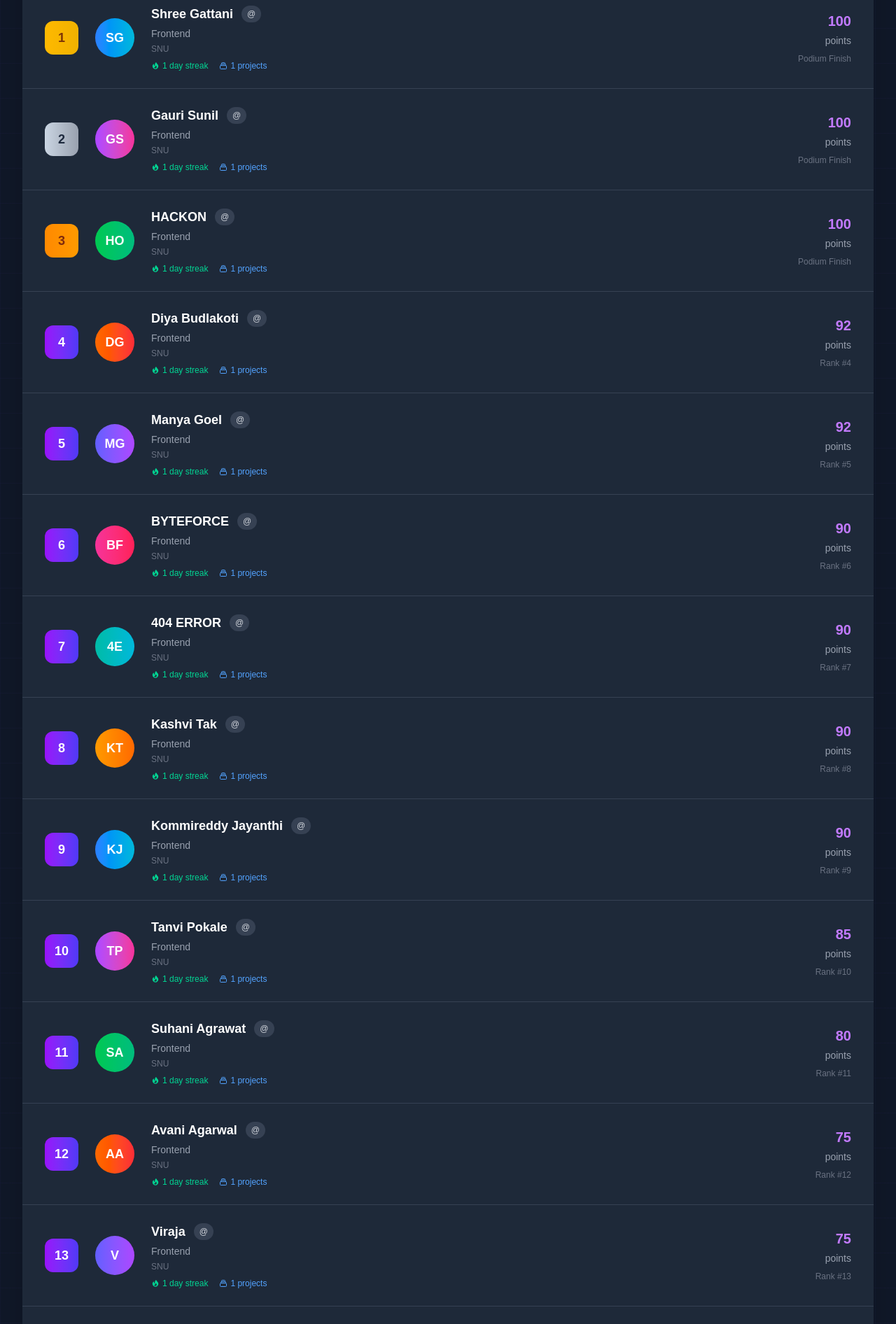
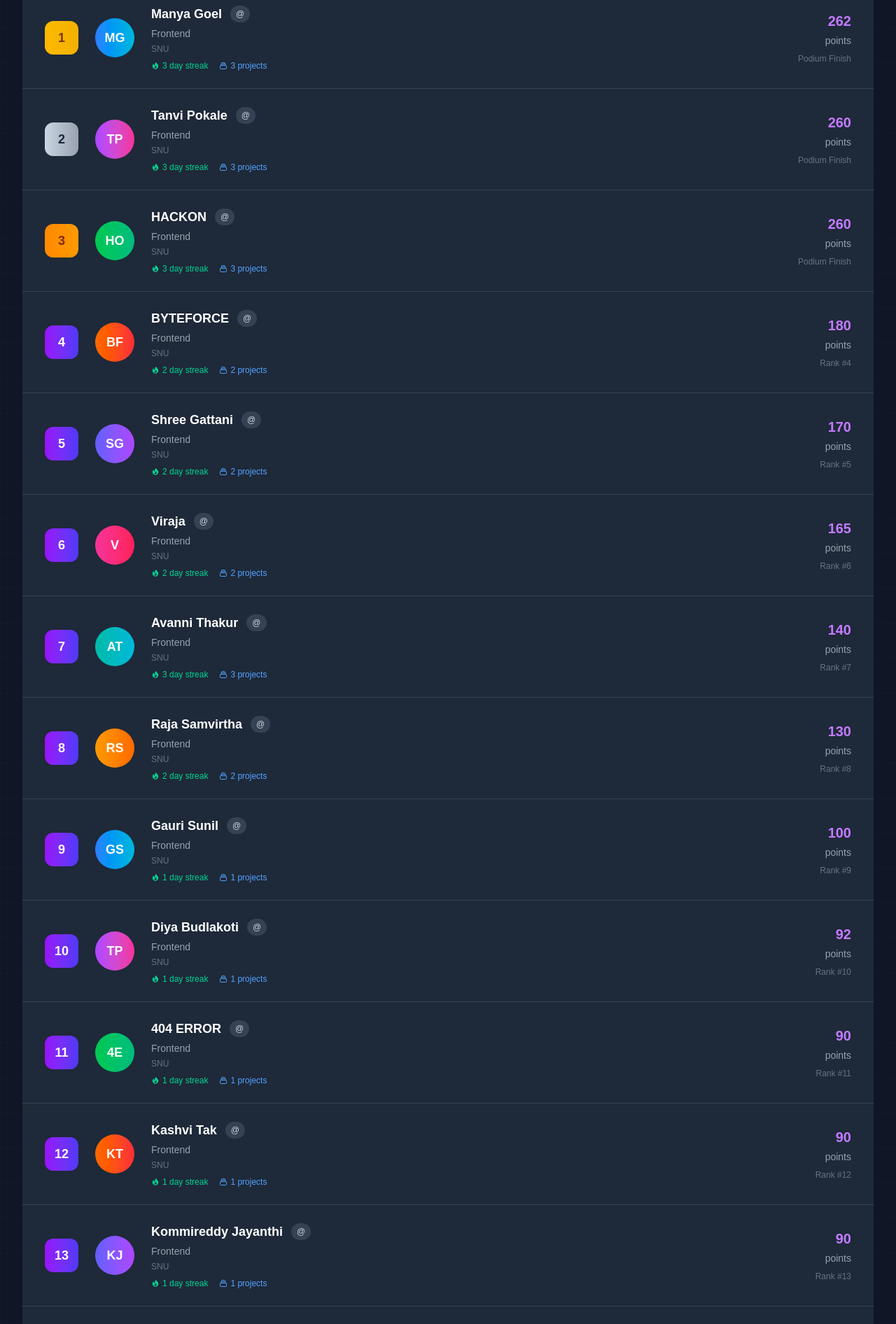
Before and after one commit to ACM-W-Shiv-Nadar-University/levelup, a Next.js app: page /leaderboard in a window 1280 px wide. Shown: the part 860-2752 px from the top of the page at 70% size. Built offline with nearby package versions, Linux system fonts and the light colour scheme; no server answers.

Commit message:
leaderboard update

```diff
--- a/src/app/leaderboard/page.js
+++ b/src/app/leaderboard/page.js
@@ -15,17 +15,94 @@ export default function Leaderboard() {
   const leaderboardData = [
     {
       rank: 1,
-      name: "Shree Gattani",
-      points: 100,
+      name: "Manya Goel",
+      points: 262,
       level: "Frontend",
-      projects: 1,
-      avatar: "SG",
-      streak: 1,
+      projects: 3,
+      avatar: "MG",
+      streak: 3,
       category: "frontend",
       institution: "SNU",
     },
     {
       rank: 2,
+      name: "Tanvi Pokale",
+      points: 260,
+      level: "Frontend",
+      projects: 3,
+      avatar: "TP",
+      streak: 3,
+      category: "frontend",
+      institution: "SNU",
+    },
+    {
+      rank: 3,
+      name: "HACKON",
+      points: 260,
+      level: "Frontend",
+      projects: 3,
+      avatar: "HO",
+      streak: 3,
+      category: "frontend",
+      institution: "SNU",
+    },
+    {
+      rank: 4,
+      name: "BYTEFORCE",
+      points: 180,
+      level: "Frontend",
+      projects: 2,
+      avatar: "BF",
+      streak: 2,
+      category: "frontend",
+      institution: "SNU",
+    },
+    {
+      rank: 5,
+      name: "Shree Gattani",
+      points: 170,
+      level: "Frontend",
+      projects: 2,
+      avatar: "SG",
+      streak: 2,
+      category: "frontend",
+      institution: "SNU",
+    },
+    {
+      rank: 6,
+      name: "Viraja",
+      points: 165,
+      level: "Frontend",
+      projects: 2,
+      avatar: "V",
+      streak: 2,
+      category: "frontend",
+      institution: "SNU",
+    },
+    {
+      rank: 7,
+      name: "Avanni Thakur",
+      points: 140,
+      level: "Frontend",
+      projects: 3,
+      avatar: "AT",
+      streak: 3,
+      category: "frontend",
+      institution: "SNU",
+    },
+    {
+      rank: 8,
+      name: "Raja Samvirtha",
+      points: 130,
+      level: "Frontend",
+      projects: 2,
+      avatar: "RS",
+      streak: 2,
+      category: "frontend",
+      institution: "SNU",
+    },
+    {
+      rank: 9,
       name: "Gauri Sunil",
       points: 100,
       level: "Frontend",
@@ -36,51 +113,18 @@ export default function Leaderboard() {
       institution: "SNU",
     },
     {
-      rank: 3,
-      name: "HACKON",
-      points: 100,
+      rank: 10,
+      name: "Diya Budlakoti",
+      points: 92,
       level: "Frontend",
       projects: 1,
-      avatar: "HO",
+      avatar: "TP",
       streak: 1,
       category: "frontend",
       institution: "SNU",
     },
     {
-      rank: 4,
-      name: "Diya Budlakoti",
-      points: 92,
-      level: "Frontend",
-      projects: 1,
-      avatar: "DG",
-      streak: 1,
-      category: "frontend",
-      institution: "SNU",
-    },
-    {
-      rank: 5,
-      name: "Manya Goel",
-      points: 92,
-      level: "Frontend",
-      projects: 1,
-      avatar: "MG",
-      streak: 1,
-      category: "frontend",
-      institution: "SNU",
-    },
-    {
-      rank: 6,
-      name: "BYTEFORCE",
-      points: 90,
-      level: "Frontend",
-      projects: 1,
-      avatar: "BF",
-      streak: 1,
-      category: "frontend",
-      institution: "SNU",
-    },
-    {
-      rank: 7,
+      rank: 11,
       name: "404 ERROR",
       points: 90,
       level: "Frontend",
@@ -91,7 +135,7 @@ export default function Leaderboard() {
       institution: "SNU",
     },
     {
-      rank: 8,
+      rank: 12,
       name: "Kashvi Tak",
       points: 90,
       level: "Frontend",
@@ -102,8 +146,8 @@ export default function Leaderboard() {
       institution: "SNU",
     },
     {
-      rank: 9,
-      name: "Kommireddy Jayanthi",
+      rank: 13,
+      name: "Kommireddy Jayanthi ",
       points: 90,
       level: "Frontend",
       projects: 1,
@@ -113,19 +157,8 @@ export default function Leaderboard() {
       institution: "SNU",
     },
     {
-      rank: 10,
-      name: "Tanvi Pokale",
-      points: 85,
-      level: "Frontend",
-      projects: 1,
-      avatar: "TP",
-      streak: 1,
-      category: "frontend",
-      institution: "SNU",
-    },
-    {
-      rank: 11,
-      name: "Suhani Agrawat",
+      rank: 14,
+      name: "Suhani Agrawat ",
       points: 80,
       level: "Frontend",
       projects: 1,
@@ -135,9 +168,9 @@ export default function Leaderboard() {
       institution: "SNU",
     },
     {
-      rank: 12,
+      rank: 15,
       name: "Avani Agarwal",
-      points: 75,
+      points: 70,
       level: "Frontend",
       projects: 1,
       avatar: "AA",
@@ -146,45 +179,12 @@ export default function Leaderboard() {
       institution: "SNU",
     },
     {
-      rank: 13,
-      name: "Viraja",
-      points: 75,
-      level: "Frontend",
-      projects: 1,
-      avatar: "V",
-      streak: 1,
-      category: "frontend",
-      institution: "SNU",
-    },
-    {
-      rank: 14,
-      name: "Raja Samvirtha",
-      points: 50,
-      level: "Frontend",
-      projects: 1,
-      avatar: "RS",
-      streak: 1,
-      category: "frontend",
-      institution: "SNU",
-    },
-    {
-      rank: 15,
+      rank: 16,
       name: "Kavya Khandelwal",
       points: 40,
       level: "Frontend",
       projects: 1,
       avatar: "KK",
-      streak: 1,
-      category: "frontend",
-      institution: "SNU",
-    },
-    {
-      rank: 16,
-      name: "Avanni Thakur",
-      points: 0,
-      level: "Frontend",
-      projects: 1,
-      avatar: "AT",
       streak: 1,
       category: "frontend",
       institution: "SNU",
```
